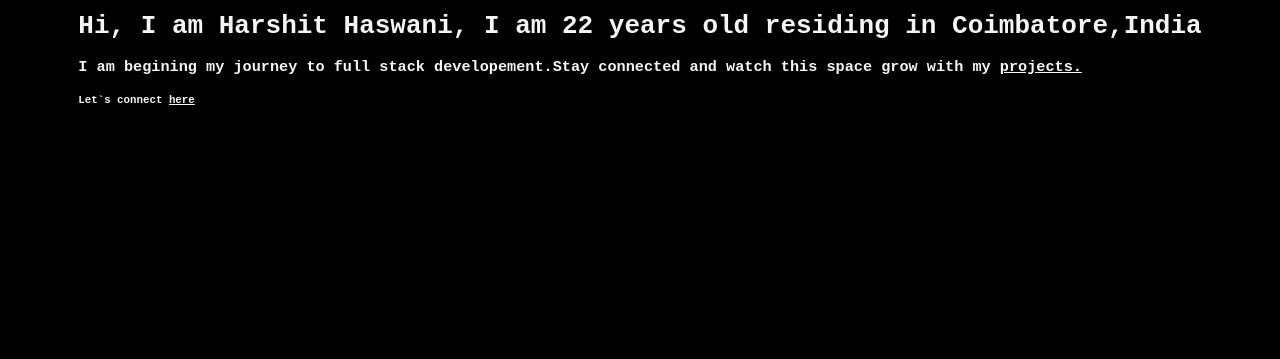
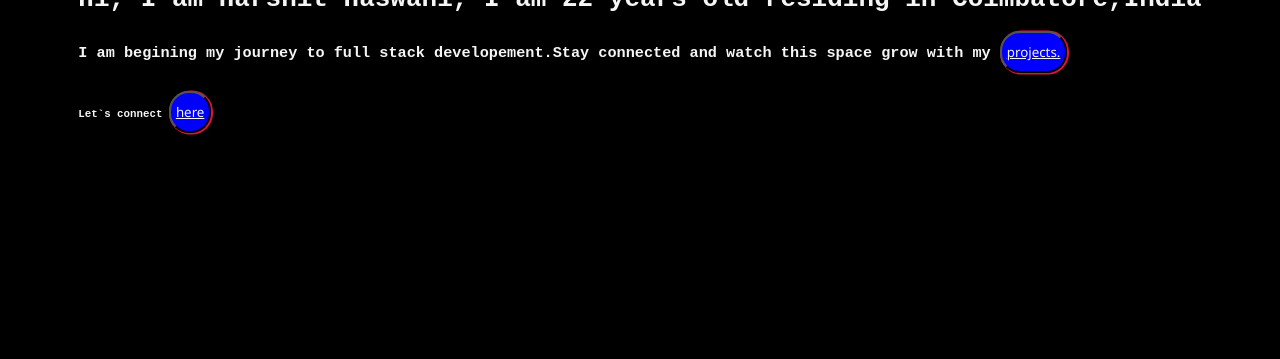
Before and after one commit to Harrshit/web-portfolio, a plain HTML site: page index.html in a window 1280 px wide. Shown: the part 441-800 px from the top of the page. Drawn offline with Linux system fonts and the light colour scheme.

Commit message:
Added buttons to my portfolio

```diff
--- a/css/main.css
+++ b/css/main.css
@@ -20,12 +20,32 @@ align-items: center;
     align-self: center;
     box-shadow: blue 2px 5px 5px;
 }
+.button_class{
+    transition-duration: all 0.5s;
+    cursor: pointer;
+    box-shadow: crimson 1px 0.5px 0.5px 1px;
+    padding: 10px 5px 10px 5px;
+    align-self: center;
+    border-radius: 20px;
+    background-color:blue;
+    font-family: 'Segoe UI', Tahoma, Geneva, Verdana, sans-serif;
+}
+.button_class:hover{
+    background-color: rgba(50, 50, 182, 0.87);
+}
+.button_class:active {
+    background-color: rgba(50, 50, 182, 0.87);
+    box-shadow: 0 5px #666;
+    transform: translateY(4px);
+}
+
 .linkedin_link{
     color: whitesmoke;
 }
 .projects_link{
     color: whitesmoke;
 }
+
 body{
     margin: 0px;
 }
--- a/index.html
+++ b/index.html
@@ -2,6 +2,7 @@
 	<head>
 		<title>Harshit Haswani</title>
 		<meta content="width=device-width, initial-scale=1" name = "viewport">
+		<meta name="theme-color" content= "#000000" />
 		<link href = "css/main.css" rel = "stylesheet">
 	</head>
 	<body>
@@ -9,8 +10,8 @@
 			<img class = "profile_pic" src = "https://instagram.fmaa2-2.fna.fbcdn.net/v/t51.2885-19/s320x320/133677840_448788142794941_7400786704265179542_n.jpg?_nc_ht=instagram.fmaa2-2.fna.fbcdn.net&_nc_ohc=M3R8y__2X4wAX8s7ivC&tp=1&oh=d44432c7016c51b483d3f0953ecf1906&oe=6014D053" >
 			<div class = "site_header_content">
 			<h1>Hi, I am Harshit Haswani, I am 22 years old residing in Coimbatore,India</h1>
-			<h3>I am begining my journey to full stack developement.Stay connected and watch this space grow with my <a class = "projects_link" href="">projects.</a></h3>
-			<h5>Let`s connect <a class ="linkedin_link" href= "https://www.linkedin.com/in/harshit-n-haswani">here</a> </h5>
+			<h3>I am begining my journey to full stack developement.Stay connected and watch this space grow with my <button class="button_class"><a class = "projects_link" href="https://github.com/Harrshit">projects.</a></button></h3>
+			<h5>Let`s connect <button class="button_class"><a class ="linkedin_link" href= "https://www.linkedin.com/in/harshit-n-haswani">here</a> </button></h5>
 			</div>
 		</header>
 	</body>
```
